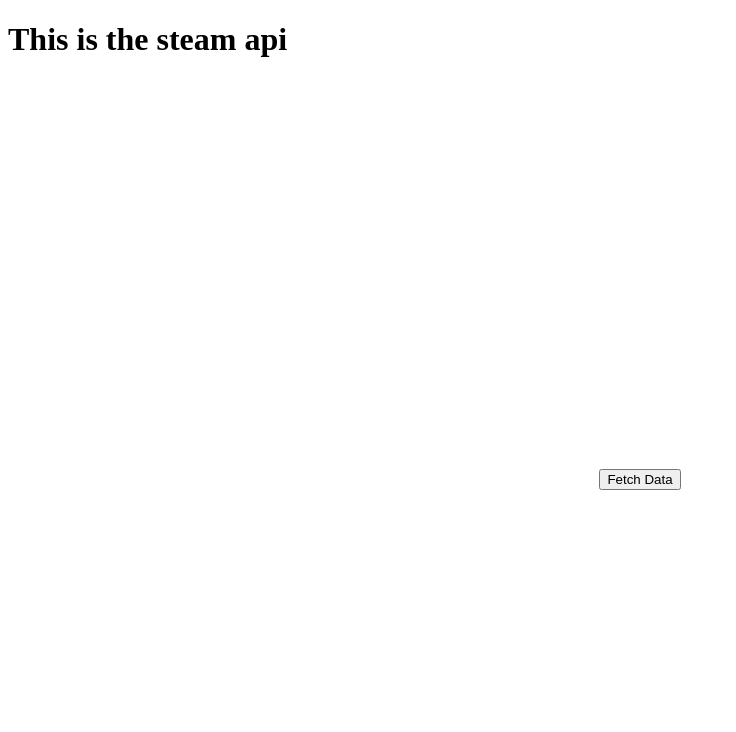
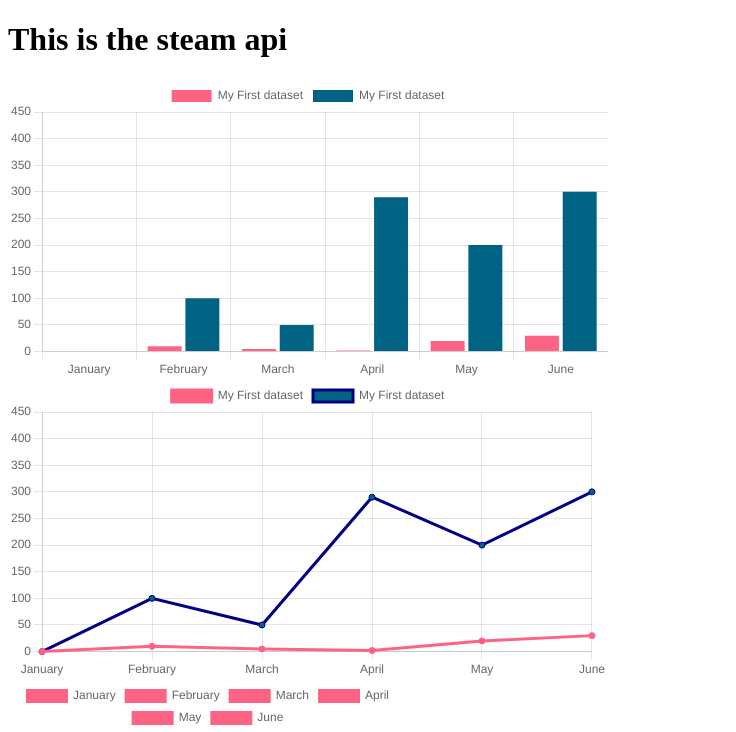
Before and after one commit to TpFinalWeb/fe, a React (Create React App) app: page / in a window 1280 px wide. Shown: the top 732 px of the page, without its empty margins (0-736 px from the left). Built offline with nearby package versions, Linux system fonts and the light colour scheme.

Commit message:
added charts.js (need to run npm install)

```diff
--- a/package.json
+++ b/package.json
@@ -3,11 +3,14 @@
   "version": "0.1.0",
   "private": true,
   "dependencies": {
+    "@cubejs-client/core": "^0.31.0",
     "@testing-library/jest-dom": "^5.17.0",
     "@testing-library/react": "^13.4.0",
     "@testing-library/user-event": "^13.5.0",
     "axios": "^1.7.8",
+    "chart.js": "^4.4.7",
     "react": "^18.3.1",
+    "react-chartjs-2": "^5.2.0",
     "react-dom": "^18.3.1",
     "react-scripts": "5.0.1",
     "web-vitals": "^2.1.4"
--- a/src/App.js
+++ b/src/App.js
@@ -1,4 +1,5 @@
 import AxiosTest from "./axios/Test.tsx";
+import LineChart from "./components/Testing(free place to test)/TestChart.tsx";
 
 
 function App() {
@@ -6,7 +7,8 @@
     <div className="App">
       <header className="App-header">
         <h1>This is the steam api</h1>
-        <AxiosTest />
+        {/* <AxiosTest /> */}
+        <LineChart />
       </header>
     </div>
   );
--- /dev/null
+++ b/src/components/Testing(free place to test)/TestChart.tsx
@@ -0,0 +1,39 @@
+import React from "react";
+import Chart from "chart.js/auto";
+import { Line, Bar, Pie } from "react-chartjs-2";
+import { CategoryScale } from "chart.js";
+Chart.register(CategoryScale);
+
+
+
+export default function LineChart(){
+  const labels = ["January", "February", "March", "April", "May", "June"];
+
+  const data = {
+    labels: labels,
+    datasets: [
+      {
+        label: "My First dataset",
+        backgroundColor: "rgb(255, 99, 132)",
+        borderColor: "rgb(255, 99, 132)",
+        data: [0, 10, 5, 2, 20, 30, 45],
+      },
+      {
+        label: "My First dataset",
+        backgroundColor: "rgb(0, 99, 132)",
+        borderColor: "rgb(0, 0, 132)",
+        data: [0, 100, 50, 290, 200, 300, 405],
+      },
+    ],
+  };
+
+  return (
+    <div style={{ height: "400px", width: "600px" }}>
+      <Bar data={data} />
+
+      <Line data={data} />
+
+      <Pie data={data} />
+    </div>
+  );
+}
```
Also changed, not shown: 1 other file (tests, documents, lock files or other folders).
